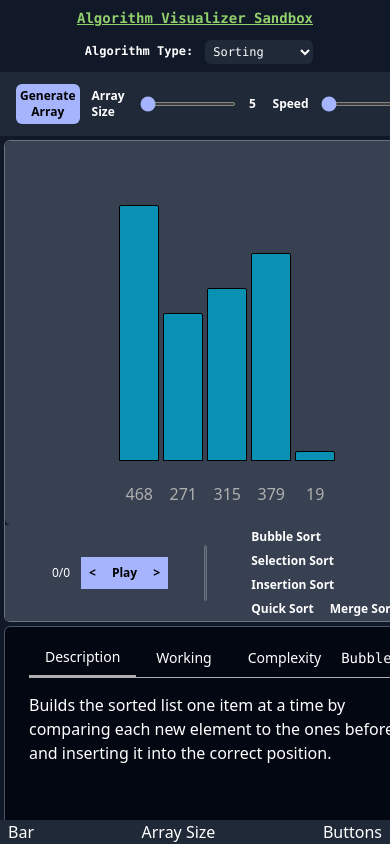
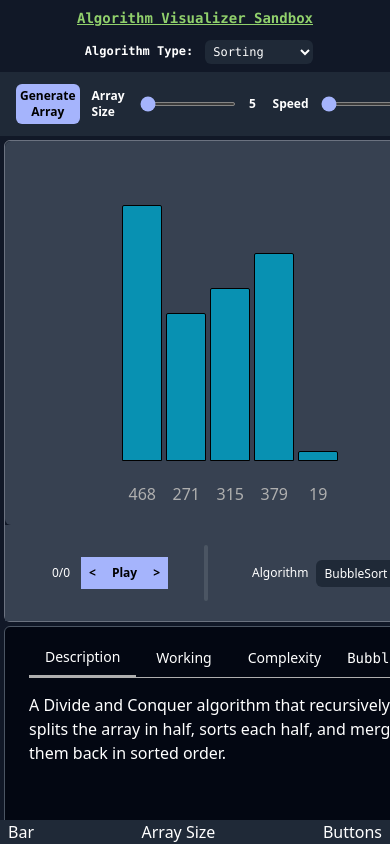
Before and after one commit to UzairHilal/Algorithm-Visualizer-Sandbox, a React (Vite) app: page / in a window 390 px wide. Built offline with nearby package versions, Linux system fonts and the light colour scheme.

Commit message:
fix:algorithm selection ui responsiveness

```diff
--- a/src/components/Controls.jsx
+++ b/src/components/Controls.jsx
@@ -6,11 +6,21 @@ import {
   handleStepForward,
 } from "../utils/playback";
 import { getMasterTl } from "../utils/playback";
+import { generateRandomArray } from "../constants";
+import { bars } from "../engine/animationGenerator";
 
 let currentStep = 0;
 
-const Controls = ({ currentAlgorithm, setCurrentAlgorithm, array, speed }) => {
+const Controls = ({
+  currentAlgorithm,
+  setCurrentAlgorithm,
+  array,
+  arraySize,
+  setArray,
+  speed,
+}) => {
   const [currentStateStep, setCurrentStateStep] = useState(currentStep);
+
   return (
     <div className="flex justify-center items-center opacity-100 bg-gray-700">
       <div className="py-7 flex flex-row justify-between text-xs bottom-10 opacity-100 transition-all items-center px-9">
@@ -61,43 +71,70 @@ const Controls = ({ currentAlgorithm, setCurrentAlgorithm, array, speed }) => {
         />
       </div>
 
-      <div className="w-1 h-14 sm:h-10 bg-gray-600 border border-gray-500 rounded"></div>
+      <div className="w-1 h-14 sm:h-10 bg-gray-600 rounded"></div>
 
-      <div className="flex flex-col justify-between text-xs opacity-100 transition-all px-9">
-        <div>
-          <button
-            className=" text-white font-bold rounded-lg px-2 py-1 hover:bg-gray-500"
-            onClick={() => setCurrentAlgorithm("BubbleSort")}
-          >
-            Bubble Sort
+      <div className="hidden lg:flex justify-between items-center text-xs opacity-100 transition-all px-9">
+        {/* <p className="mx-2 text-xs md:text-sm">Algorithm </p> */}
+        <div
+          name=""
+          id=""
+          className="p-1 bg-gray-800 rounded-md text-xs md:text-sm"
+          defaultValue={0}
+          onChange={(e) => {
+            setCurrentAlgorithm(e.target.value);
+            setArray(generateRandomArray(arraySize, bars));
+          }}
+          onClick={() => {}}
+        >
+          <button className=" text-white font-bold rounded-lg px-2 py-1 hover:bg-gray-500">
+            BubbleSort
           </button>
-          <button
-            className=" text-white font-bold rounded-lg px-2 py-1 hover:bg-gray-500"
-            onClick={() => setCurrentAlgorithm("SelectionSort")}
-          >
-            Selection Sort
+          <button className=" text-white font-bold rounded-lg px-2 py-1 hover:bg-gray-500">
+            SelectionSort
           </button>
-          <button
-            className=" text-white font-bold rounded-lg px-2 py-1 hover:bg-gray-500"
-            onClick={() => setCurrentAlgorithm("InsertionSort")}
-          >
-            Insertion Sort
+          <button className=" text-white font-bold rounded-lg px-2 py-1 hover:bg-gray-500">
+            InsertionSort
+          </button>
+
+          <button className=" text-white font-bold rounded-lg px-2 py-1 hover:bg-gray-500">
+            QuickSort
+          </button>
+          <button className=" text-white font-bold rounded-lg px-2 py-1 hover:bg-gray-500">
+            MergeSort
           </button>
         </div>
-        <div>
-          <button
-            className=" text-white font-bold rounded-lg px-2 py-1 hover:bg-gray-500"
-            onClick={() => setCurrentAlgorithm("QuickSort")}
-          >
-            Quick Sort
-          </button>
-          <button
-            className=" text-white font-bold rounded-lg px-2 py-1 hover:bg-gray-500"
-            onClick={() => setCurrentAlgorithm("MergeSort")}
-          >
-            Merge Sort
-          </button>
-        </div>
+      </div>
+
+      <div className="lg:hidden flex justify-between items-center text-xs opacity-100 transition-all px-9">
+        <p className="mx-2 text-xs md:text-sm">Algorithm </p>
+        <select
+          name=""
+          id=""
+          className="p-1 bg-gray-800 rounded-md text-xs  md:text-sm"
+          defaultValue={0}
+          onChange={(e) => {
+            setCurrentAlgorithm(e.target.value);
+            setArray(generateRandomArray(arraySize, bars));
+          }}
+          onClick={() => {}}
+        >
+          <option className=" text-white font-bold rounded-lg px-2 py-1 hover:bg-gray-500">
+            BubbleSort
+          </option>
+          <option className=" text-white font-bold rounded-lg px-2 py-1 hover:bg-gray-500">
+            SelectionSort
+          </option>
+          <option className=" text-white font-bold rounded-lg px-2 py-1 hover:bg-gray-500">
+            InsertionSort
+          </option>
+
+          <option className=" text-white font-bold rounded-lg px-2 py-1 hover:bg-gray-500">
+            QuickSort
+          </option>
+          <option className=" text-white font-bold rounded-lg px-2 py-1 hover:bg-gray-500">
+            MergeSort
+          </option>
+        </select>
       </div>
     </div>
   );
--- a/src/components/InfoPanel.jsx
+++ b/src/components/InfoPanel.jsx
@@ -59,11 +59,11 @@ const InfoPanel = ({ className, currentAlgorithm }) => {
             className={`description ${activeTab === 0 ? `block` : `hidden`}`}
           >
             <p className="w-full text-white ">
-              {algorithmInfo.insertionSort.description}
+              {algorithmInfo[currentAlgorithm].description}
             </p>
           </div>
           <div className={`working ${activeTab === 1 ? `block` : `hidden`}`}>
-            <p className="text-white">{algorithmInfo.insertionSort.working}</p>
+            <p className="text-white">{algorithmInfo[currentAlgorithm].working}</p>
           </div>
           <div
             className={`complexity ${
@@ -71,10 +71,10 @@ const InfoPanel = ({ className, currentAlgorithm }) => {
             } flex justify-center items-center gap-6 sm:justify-start`}
           >
             <p className="text-white">
-              {algorithmInfo.insertionSort.complexity.time.worst}
+              {algorithmInfo[currentAlgorithm].complexity.time.worst}
             </p>
             <img
-              src={algorithmInfo.insertionSort.complexity.image}
+              src={algorithmInfo[currentAlgorithm].complexity.image}
               alt="insertion sort complexity graph"
               className="w-56 h-56 invert"
             />
--- a/src/constants/algorithmInfo.js
+++ b/src/constants/algorithmInfo.js
@@ -1,5 +1,5 @@
 export const algorithmInfo = {
-    insertionSort: {
+    InsertionSort: {
         name: "Insertion Sort",
         description: "Builds the sorted list one item at a time by comparing each new element to the ones before it and inserting it into the correct position.",
         working: [
@@ -29,7 +29,7 @@ export const algorithmInfo = {
         ]
     },
 
-    mergeSort: {
+    MergeSort: {
         name: "Merge Sort",
         description: "A Divide and Conquer algorithm that recursively splits the array in half, sorts each half, and merges them back in sorted order.",
         working: [
@@ -57,7 +57,62 @@ export const algorithmInfo = {
         ]
     },
 
-    quickSort: {
+    BubbleSort: {
+        name: "Merge Sort",
+        description: "A Divide and Conquer algorithm that recursively splits the array in half, sorts each half, and merges them back in sorted order.",
+        working: [
+            "Divide the array into two halves by finding the midpoint.",
+            "Recursively apply merge sort to the left half.",
+            "Recursively apply merge sort to the right half.",
+            "Merge the two sorted halves: compare elements one by one and place the smaller one first.",
+            "Continue merging until the entire array is reconstructed in sorted order."
+        ],
+        complexity: {
+            time: {
+                best: "O(n log n)",
+                average: "O(n log n)",
+                worst: "O(n log n)"  // Consistent performance
+            },
+            space: "O(n)"            // Needs auxiliary array for merging
+        },
+        stable: true,
+        inPlace: false,
+        useCases: [
+            "Large datasets",
+            "Linked lists (preferred over Quick Sort)",
+            "External sorting (data too large for memory)",
+            "When stable sort is required"
+        ]
+    },
+    SelectionSort: {
+        name: "Merge Sort",
+        description: "A Divide and Conquer algorithm that recursively splits the array in half, sorts each half, and merges them back in sorted order.",
+        working: [
+            "Divide the array into two halves by finding the midpoint.",
+            "Recursively apply merge sort to the left half.",
+            "Recursively apply merge sort to the right half.",
+            "Merge the two sorted halves: compare elements one by one and place the smaller one first.",
+            "Continue merging until the entire array is reconstructed in sorted order."
+        ],
+        complexity: {
+            time: {
+                best: "O(n log n)",
+                average: "O(n log n)",
+                worst: "O(n log n)"  // Consistent performance
+            },
+            space: "O(n)"            // Needs auxiliary array for merging
+        },
+        stable: true,
+        inPlace: false,
+        useCases: [
+            "Large datasets",
+            "Linked lists (preferred over Quick Sort)",
+            "External sorting (data too large for memory)",
+            "When stable sort is required"
+        ]
+    },
+
+    QuickSort: {
         name: "Quick Sort",
         description: "A Divide and Conquer algorithm that picks a 'pivot' element and partitions the array so smaller elements go left and larger ones go right, then recursively sorts each side.",
         working: [
--- a/src/constants/index.js
+++ b/src/constants/index.js
@@ -5,6 +5,7 @@ export const algorithmList = ["Sorting", "Searching", "PathFinding", "..."];
 
 // Generate random array
 export const generateRandomArray = (arraySize, bars) => {
+  console.log("hello")
   const arr = Array.from({ length: arraySize }, () =>
     Math.floor(Math.random() * (500 - 5 + 1) + 5)
   );
```
